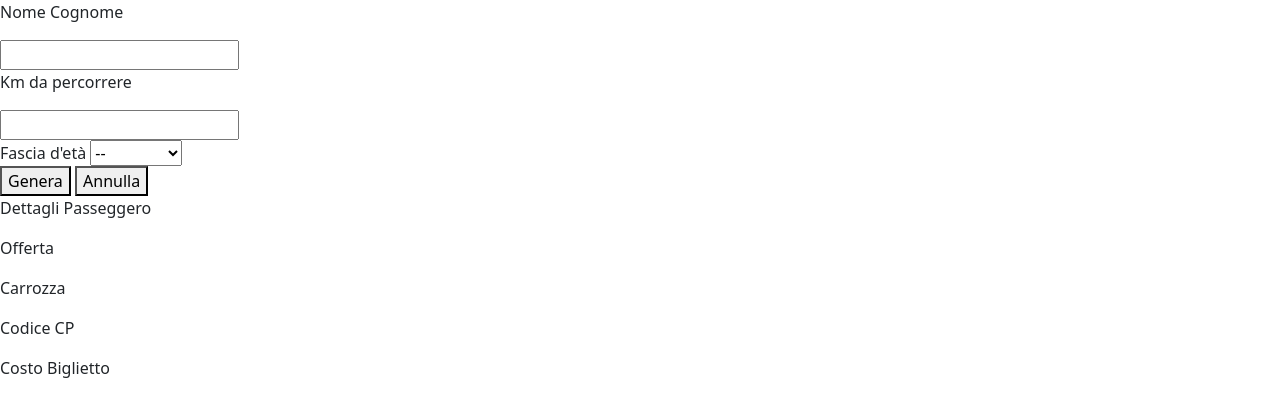
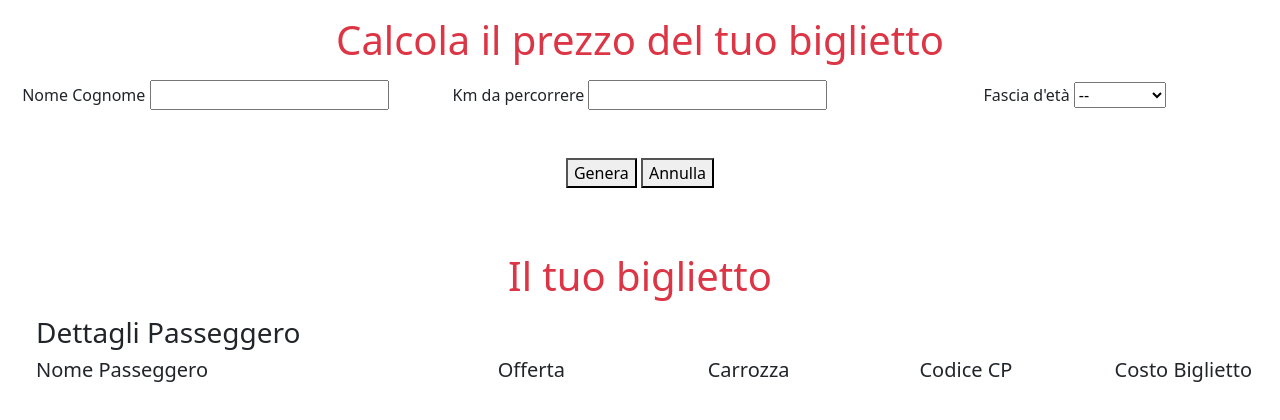
Before and after one commit to MarcoSalvatore91/js-biglietto-treno-form, a plain HTML site: page index.html in a window 1280 px wide. Drawn offline with nearby package versions, Linux system fonts and the light colour scheme.

Commit message:
added part random

```diff
--- a/index.html
+++ b/index.html
@@ -11,16 +11,19 @@
     <title>Ticket Train</title>
 </head>
 <body>
-    <section id="info-ticket">
-        <div>
-            <p id="name">Nome Cognome</p>
+    <div class="row">
+        <section class="col-12" id="info-ticket">
+            <h1 class="text-center m-3 text-danger">Calcola il prezzo del tuo biglietto</h1>
+            <div class="row justify-content-betweeen">
+                <div class="col-4 align-self-center text-center">
+                    <span id="name">Nome Cognome</span>
                     <input type="text" id="fsname" name="fsname">
                 </div>
-        <div>
-            <p id="kilometers">Km da percorrere</p>
+                <div class="col-4 align-self-center text-center">
+                    <span id="kilometers">Km da percorrere</span>
                     <input type="text" id="number" name="number">
                 </div>
-        <div>
+                <div class="col-4 align-self-center text-center">
                     <label id="age" for="age">Fascia d'età</label>
                     <select name="age" id="askAge">
                         <option value="--">--</option>
@@ -28,31 +31,41 @@
                         <option value="Over 65">Over 65</option>
                     </select>
                 </div>
-        <div>
+                <div class="col-12 my-5 align-self-center text-center">
                     <button id="send">Genera</button>
                     <button id="cancel">Annulla</button>
                 </div>
+            </div>
         </section>
         <section id="price-ticket">
-        <div>
-            <span>Dettagli Passeggero</span>
-            <p id="result-info"></p>
+            <h1 class="text-center m-3 text-danger">Il tuo biglietto</h1>
+            <div class="row">
+                <div class="col-12 ps-5">
+                    <h3>Dettagli Passeggero</h3>
                 </div>
-        <div>
-            <span>Offerta</span>
-            <p id="result-age"></p>
+                <div class="col-4 ps-5">
+                    <h5>Nome Passeggero</h5>
+                    <span id="result-info"></span>
                 </div>
-        <div>
-            <p>Carrozza</p>
+                <div class="col-2 text-center">
+                    <h5>Offerta</h3>
+                    <span id="result-age"></span>
                 </div>
-        <div>
-            <p>Codice CP</p>
+                <div class="col-2 text-center">
+                    <h5>Carrozza</h3>
+                    <span id="carrage"></span>
                 </div>
-        <div>
-            <p>Costo Biglietto</p>
-            <p id="final-price"></p>
+                <div class="col-2 text-center">
+                    <h5>Codice CP</h3>
+                    <span id="cp-code"></span>
+                </div>
+                <div class="col-2 text-center">
+                    <h5>Costo Biglietto</h3>
+                    <span id="final-price"></span>
+                </div>
             </div>
         </section>
+    </div>
     <script src="js/script.js"></script>
 </body>
 </html>
```
Lines whose indentation alone changed are shown as unchanged.
